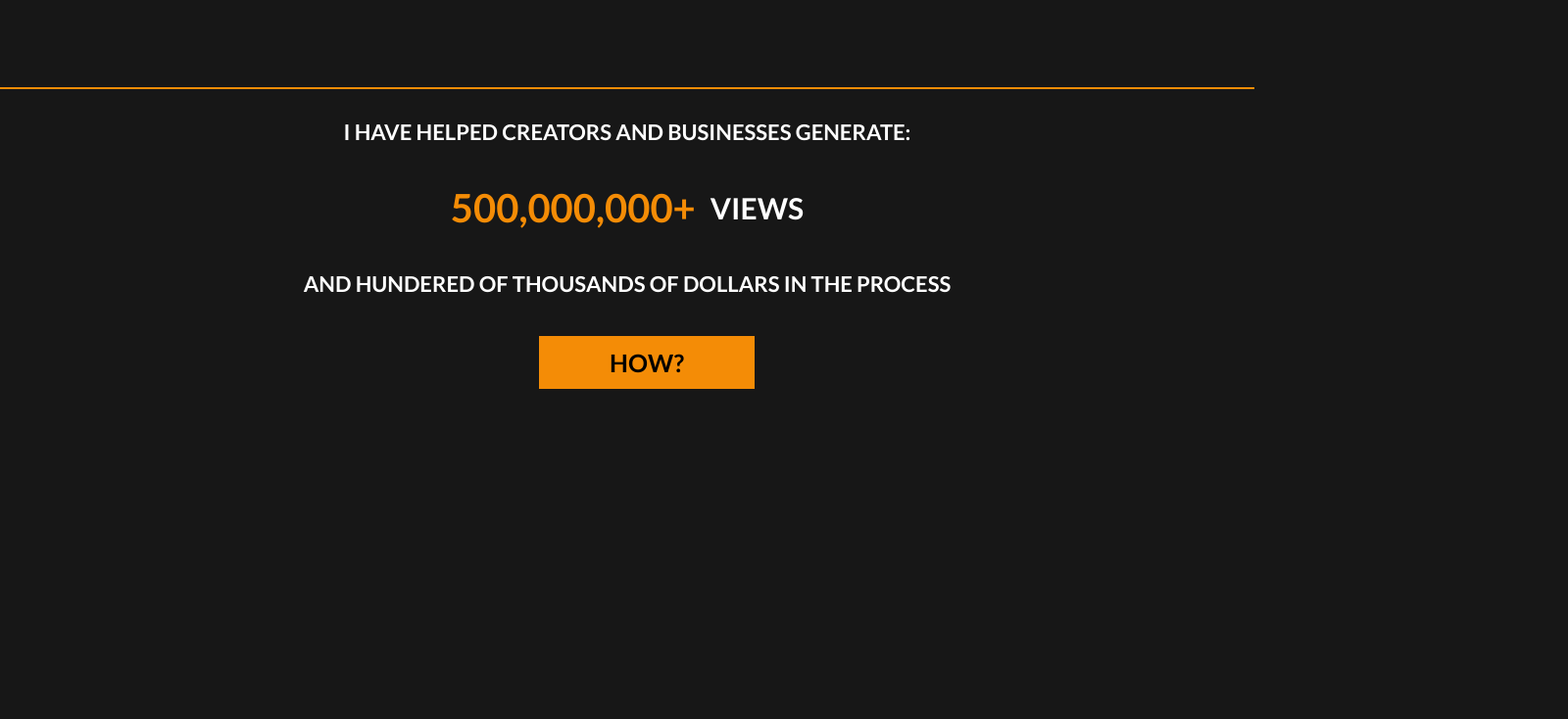
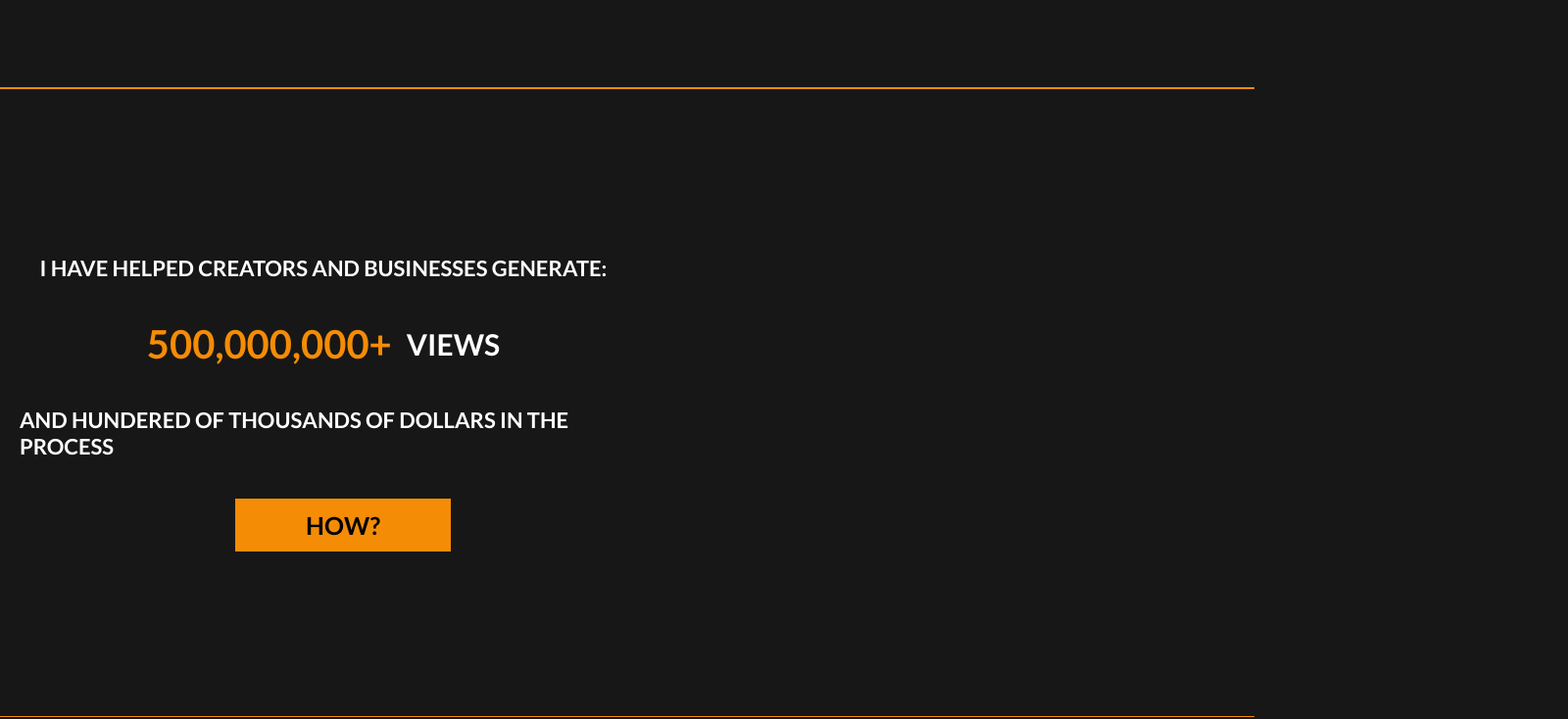
Before and after one commit to CarterDesigner/Guilherme, a website built with Vite: page index.html in a window 1280 px wide. Shown: the part 642-1376 px from the top of the page at 98% size, 1600 px wide, since content can reach past the window. Built offline with nearby package versions, Linux system fonts and the light colour scheme; what @splinetool/runtime would draw is missing.

Commit message:
3d-model update

```diff
--- a/index.html
+++ b/index.html
@@ -125,7 +125,7 @@
                         <span>I HAVE HELPED CREATORS AND BUSINESSES GENERATE:</span>
                     </div>
                     <div class="number-line">
-                        <span data-value="500,000,000+">500,000,000+</span><span>VIEWS</span>
+                        <span data-value="500,000,000+">000,000,000+</span><span>VIEWS</span>
                     </div>
                     <div class="text-line">
                         <span>AND HUNDERED OF THOUSANDS OF DOLLARS IN THE PROCESS</span>
--- a/scripts/houseScript.js
+++ b/scripts/houseScript.js
@@ -22,3 +22,51 @@ function outDropMenuClick(event) {
     }
 }
 document.addEventListener('click', outDropMenuClick);
+
+const letters = "ABCDEFGHIJKLMNOPQRSTUVWXYZ";
+let interval = null;
+let hasPlayedAutomatically = false;
+
+const targetSpan = document.querySelector(".cta-1 .cta1-container .cta-text .number-line span");
+
+// Function to check if the element is 80vh from the top
+function isElement80vhFromTop(element) {
+    const elementTop = element.getBoundingClientRect().top;
+    return elementTop <= window.innerHeight * 0.8;
+}
+
+function startAnimation() {
+    let iteration = 0;
+    clearInterval(interval);
+
+    interval = setInterval(() => {
+        targetSpan.innerText = targetSpan.innerText
+            .split("")
+            .map((letter, index) => {
+                if (index < iteration) {
+                    return targetSpan.dataset.value[index];
+                }
+                return letters[Math.floor(Math.random() * 26)];
+            })
+            .join("");
+
+        if (iteration >= targetSpan.dataset.value.length) {
+            clearInterval(interval);
+        }
+        iteration += 1 / 4;
+    }, 40);
+}
+
+// Check for the element position on scroll
+window.addEventListener('scroll', () => {
+    if (!hasPlayedAutomatically && isElement80vhFromTop(targetSpan)) {
+        // Start the animation automatically once
+        startAnimation();
+        hasPlayedAutomatically = true;
+    }
+});
+
+// Start the animation on mouseover
+targetSpan.onmouseover = () => {
+    startAnimation();
+};
--- a/scripts/main.js
+++ b/scripts/main.js
@@ -3,3 +3,13 @@ import { Application } from '@splinetool/runtime';
 const canvas = document.getElementById('canvas3d');
 const app = new Application(canvas);
 app.load('https://prod.spline.design/VAZOR9VRZAigE7Uz/scene.splinecode');
+
+function onWindowResize() {
+    const newWidth = window.innerWidth;
+    const newHeight = window.innerHeight;
+
+    canvas.width = newWidth;
+    canvas.height = newHeight;
+}
+window.addEventListener('resize', onWindowResize);
+onWindowResize();
--- a/styles/IndexStyles.css
+++ b/styles/IndexStyles.css
@@ -73,7 +73,7 @@
     display: flex;
     align-items: center;
     justify-content: center;
-    border-bottom: solid 2px #f48c06;
+    border-bottom: solid 1px #f48c06;
 }
     .cta1-container {
         width: 100%;
@@ -97,6 +97,7 @@
                 display: flex;
                 align-items: center;
                 justify-content: center;
+                user-select: none;
             }
                 .cta-1 .cta1-container .cta-text .text-line span {
                     color: white;
@@ -118,7 +119,7 @@
                 }
         .cta-1 .cta1-container .profile-img {
             width: 100%;
-            height: auto;
+            height: 100%;
             display: flex;
             align-items: center;
             justify-content: center;
@@ -128,5 +129,26 @@
                 height: 100%;
             }
                 .cta-1 .cta1-container .profile-img .img canvas {
-                    height: 800px;
+                    height: 100%;
+                    width: 100%;
+                    display: block;
                 }
+.test {
+    width: 100vw;
+    height: 60vh;
+    display: flex;
+    align-items: center;
+    justify-content: center;
+}
+    .test .test-container {
+        width: 100%;
+        height: 100%;
+    }
+@media screen and (min-width: 900px) {
+    .cta-1 {
+        height: 80vh;
+    }
+    .cta1-container {
+        flex-direction: row;
+    }
+}
```
